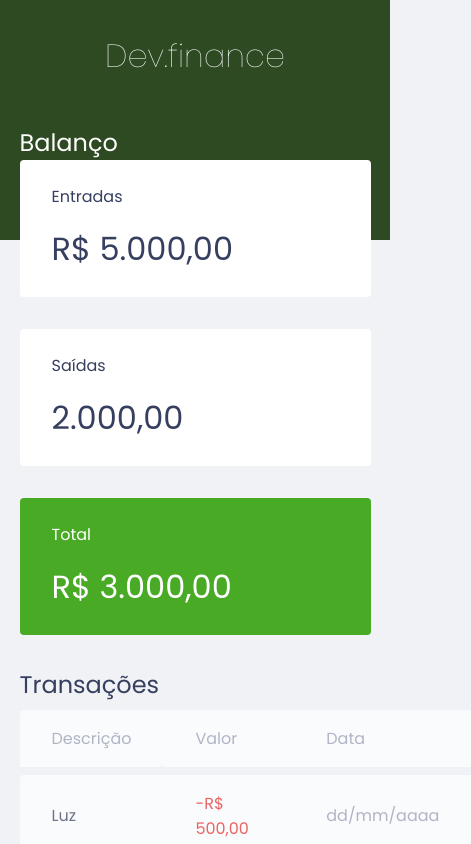
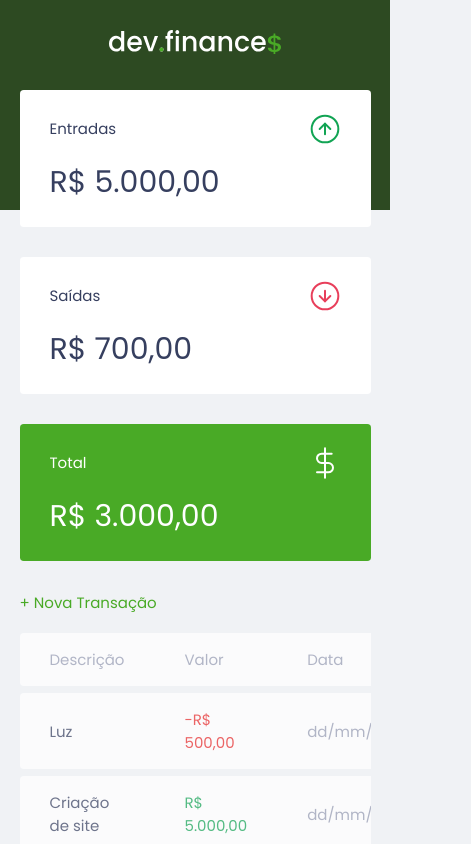
Before and after one commit to rafaelmaiabr/app-controle-financeiro, a plain HTML site: page index.html in a window 390 px wide. Shown: the top 844 px of the page, 471 px wide, since content can reach past the window. Drawn offline with Linux system fonts and the light colour scheme.

Commit message:
add imagens e responsividade

```diff
--- a/index.html
+++ b/index.html
@@ -16,29 +16,44 @@
 
 <body>
   <header>
-    <h1 id="logo">Dev.finance</h1>
+    <img src="./assets/logo.svg" alt="Logo Dev Finance">
   </header>
 
   <main class="container">
     <section id="balance">
-      <h2>Balanço</h2>
+      <h2 class="sr-only">Balanço</h2>
 
       <div class="card">
-        <h3>Entradas</h3>
+        <h3>
+          <span>Entradas</span>
+          <img src="./assets/income.svg" alt="Imagem de entradas">
+        </h3>
         <p>R$ 5.000,00</p>
       </div>
       <div class="card">
-        <h3>Saídas</h3>
-        <p>2.000,00</p>
+        <h3>
+          <span>
+            Saídas
+          </span>
+          <img src="./assets/expense.svg" alt="Imagem de saídas">
+        </h3>
+        <p>R$ 700,00</p>
       </div>
       <div class="card total">
-        <h3>Total</h3>
+        <h3>
+          <span>
+            Total
+          </span>
+          <img src="./assets/total.svg" alt="Imagem do total">
+        </h3>
         <p>R$ 3.000,00</p>
       </div>
 
     </section>
     <section id="transaction">
-      <h2>Transações</h2>
+      <h2 class="sr-only">Transações</h2>
+
+      <a href="#" class="button new">+ Nova Transação</a>
 
       <table id="data-table">
         <thead>
@@ -46,6 +61,7 @@
             <th>Descrição</th>
             <th>Valor</th>
             <th>Data</th>
+            <th></th>
           </tr>
         </thead>
         <tbody>
@@ -53,16 +69,19 @@
             <td class="description">Luz</td>
             <td class="expense"> -R$ 500,00 </td>
             <td class="date">dd/mm/aaaa</td>
+            <td><img src="./assets/minus.svg" alt="Imagem Remove Transação"></td>
           </tr>
           <tr>
             <td class="description">Criação de site</td>
             <td class="income"> R$ 5.000,00 </td>
             <td class="date">dd/mm/aaaa</td>
+            <td><img src="./assets/minus.svg" alt="Imagem Remove Transação"></td>
           </tr>
           <tr>
             <td class="description">Internet</td>
             <td class="expense"> -R$ 200,00 </td>
             <td class="date">dd/mm/aaaa</td>
+            <td><img src="./assets/minus.svg" alt="Imagem Remove Transação"></td>
           </tr>
         </tbody>
       </table>
--- a/style.css
+++ b/style.css
@@ -2,17 +2,33 @@
 :root {
    --dark-blue: #363f5f;
 }
-
-
 
 * {
   margin: 0;
   padding: 0;
   box-sizing: border-box;
 }
+
+html {
+  font-size: 93.75%; /*15%*/
+}
+
 body {
   background: #f0f2f5;
   font-family: 'Poppins', sans-serif;
+}
+
+/*Oculta elemento, mas deixa visível para leitura semantica*/
+.sr-only {
+  position: absolute;
+  width: 1px;
+  height: 1px;
+  padding: 0;
+  margin: -1;
+  overflow: hidden;
+  clip: rec(0, 0, 0, 0);
+  white-space: nowrap;
+  border-width: 0;
 }
 
 .container {
@@ -41,7 +57,20 @@ header h1 {
   font-weight: 100;
 }
 
+/*LINKS & BUTTONS*/
+a {
+  color: #49AA26;
+  text-decoration: none;
+}
 
+a:hover {
+  color: #3ff705;
+}
+
+.button.new {
+  display: inline-block;
+  margin-bottom: 0.8rem;
+}
 
 /*BALANCE*/
 #balance {
@@ -66,6 +95,10 @@ header h1 {
 .card h3 {
   font-weight: normal;
   font-size: 1rem;
+
+  display: flex;
+  align-items: center;
+  justify-content: space-between;
 }
 
 .card p {
@@ -82,15 +115,22 @@ header h1 {
 
 /*TABLE*/
 #data-table {
+  display: block;
   width: 100%;
   border-spacing: 0 0.5rem;
+  color: #969cb3;
 
-  color: #969cb3;
+  overflow-x: auto;
 }
 
 table thead tr th:first-child,
 table tbody tr td:first-child {
-  border-radius: 0.25rem 0 0.25rem;
+  border-radius: 0.25rem 0 0 0.25rem;
+}
+
+table thead tr th:last-child,
+table tbody tr td:last-child {
+  border-radius: 0 0.25rem 0.25rem 0;
 }
 
 table thead th {
@@ -136,3 +176,17 @@ footer {
 
   opacity: 0.6;
 }
+
+/*RESPONSIVE*/
+
+@media (min-width: 800px) {
+  html {
+    font-size: 87.5%;
+  }
+
+  #balance {
+    display: grid;
+    grid-template-columns: repeat(3, 1fr);
+    gap:2rem
+  }
+}
```
Also changed, not shown: assets/expense.svg (added), assets/income.svg (added), assets/logo.svg (added), assets/minus.svg (added), assets/plus.svg (added), assets/total.svg (added).
